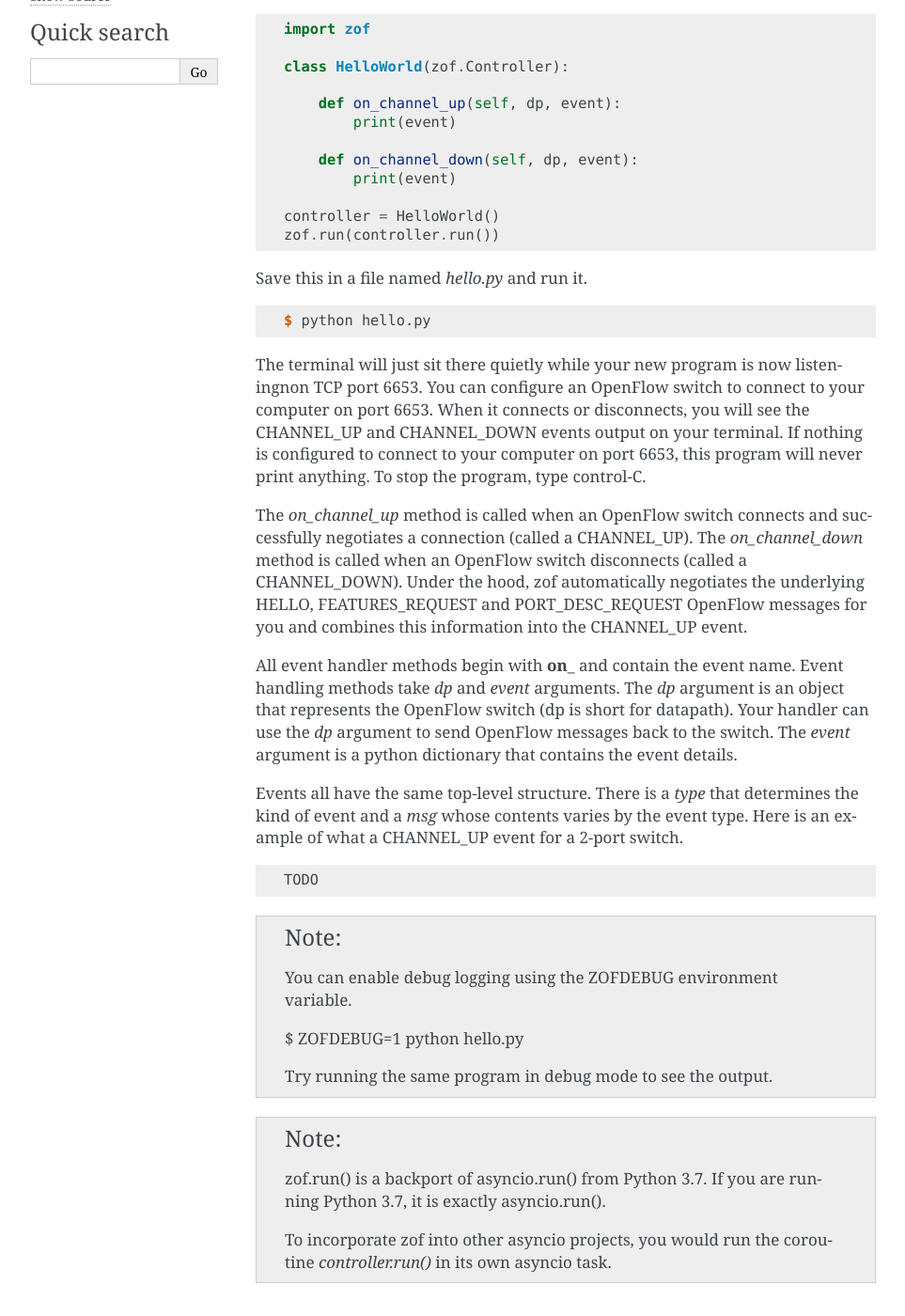
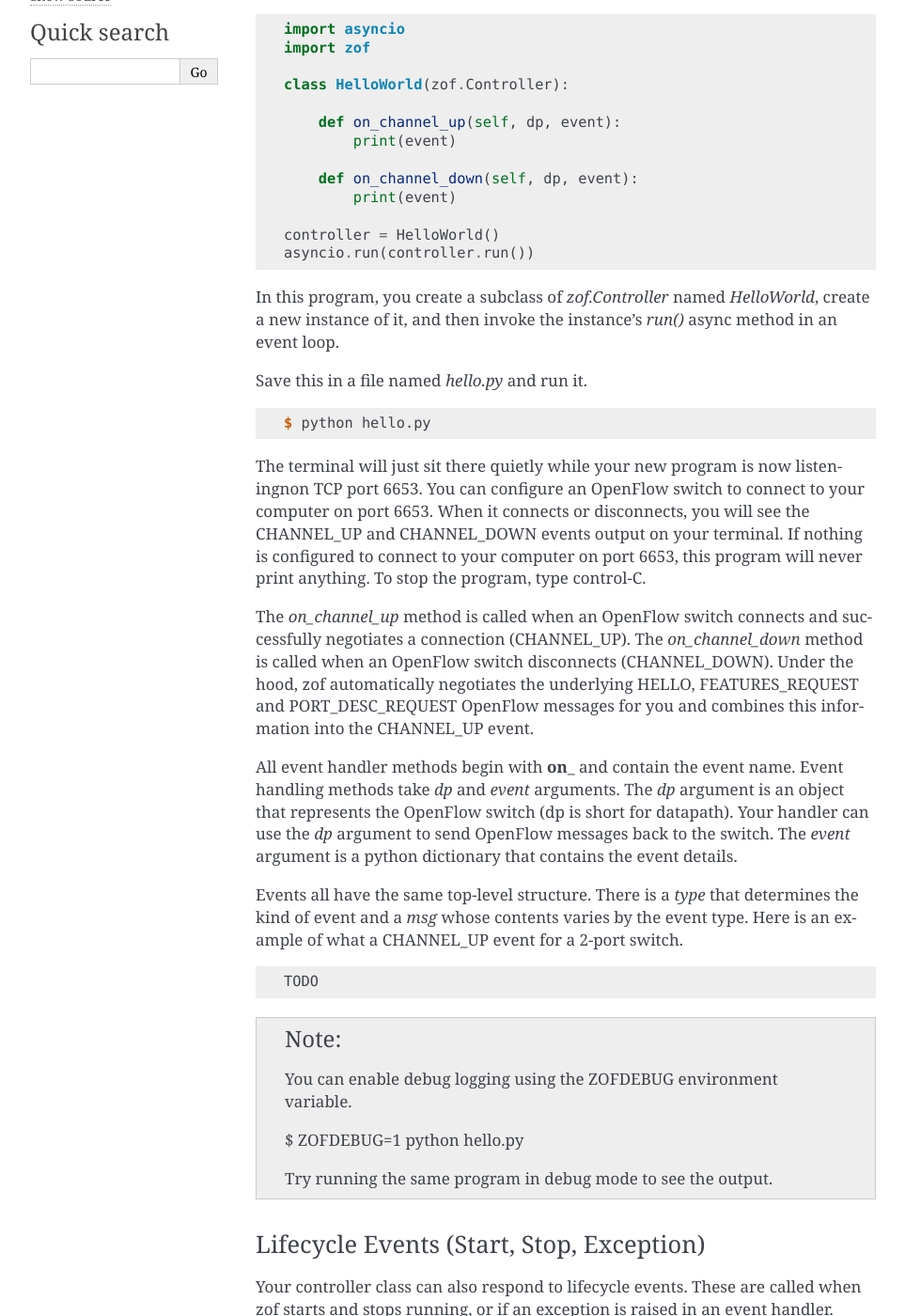
Before and after one commit to byllyfish/zof, a Sphinx documentation site: the page built from docs/tutorial/hello.rst, in a window 1280 px wide and 1400 px high, scrolled down 354 px. Shown: the whole window at 94% size, without its empty margins (148-1111 px from the left). Built offline with Sphinx 7.4.7, drawn with Linux system fonts in a browser that asks for light colours; pages that are not in the unit, such as notebooks, are missing from menus; some of the changed text lies outside the part shown.

Commit message:
Update docs.

```diff
--- a/docs/tutorial/hello.rst
+++ b/docs/tutorial/hello.rst
@@ -16,6 +16,7 @@ To get started, create a new text file and enter the following program.
 
 .. code-block:: python
 
+    import asyncio
     import zof
 
     class HelloWorld(zof.Controller):
@@ -27,7 +28,10 @@ To get started, create a new text file and enter the following program.
             print(event)
 
     controller = HelloWorld()
-    zof.run(controller.run())
+    asyncio.run(controller.run())
+
+In this program, you create a subclass of `zof.Controller` named `HelloWorld`, create
+a new instance of it, and then invoke the instance's `run()` async method in an event loop.
 
 Save this in a file named `hello.py` and run it.
 
@@ -42,8 +46,8 @@ terminal. If nothing is configured to connect to your computer on port 6653, thi
 program will never print anything. To stop the program, type control-C.
 
 The `on_channel_up` method is called when an OpenFlow switch connects and
-successfully negotiates a connection (called a CHANNEL_UP). The `on_channel_down` method is called
-when an OpenFlow switch disconnects (called a CHANNEL_DOWN). Under the hood, zof automatically
+successfully negotiates a connection (CHANNEL_UP). The `on_channel_down` method is called
+when an OpenFlow switch disconnects (CHANNEL_DOWN). Under the hood, zof automatically
 negotiates the underlying HELLO, FEATURES_REQUEST and PORT_DESC_REQUEST OpenFlow messages
 for you and combines this information into the CHANNEL_UP event.
 
@@ -66,12 +70,6 @@ event for a 2-port switch.
     $ ZOFDEBUG=1 python hello.py
 
     Try running the same program in debug mode to see the output.
-
-.. note:: zof.run() is a backport of asyncio.run() from Python 3.7. If you are running
-    Python 3.7, it is exactly asyncio.run().
-
-    To incorporate zof into other asyncio projects, you would run the coroutine
-    `controller.run()` in its own asyncio task.
 
 
 Lifecycle Events (Start, Stop, Exception)
```
Also changed, not shown: other parts of docs/tutorial/hello.rst (+1 -1 lines).
